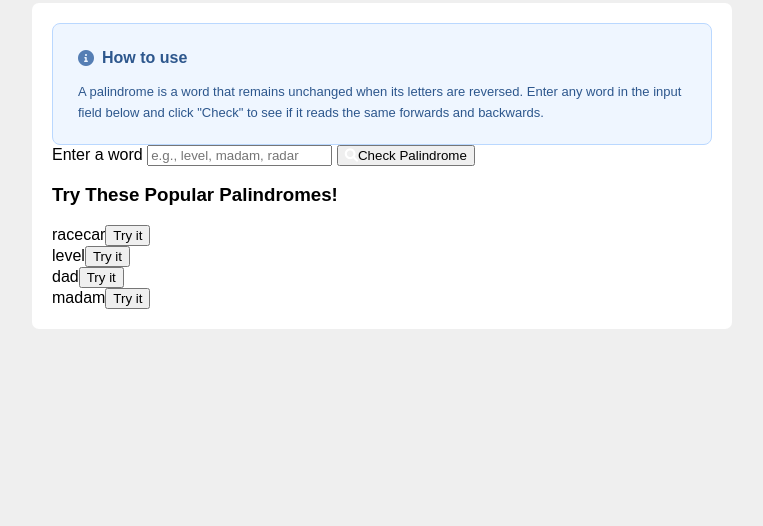
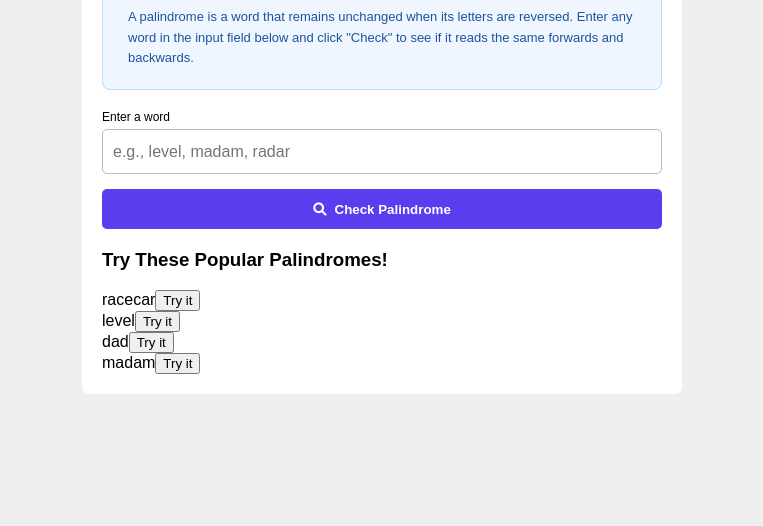
Before and after one commit to ericakcode/palindrome-word-game, a plain HTML site: page index.html in a window 1280 px wide. Shown: the part 274-800 px from the top of the page, without its empty margins (258-1021 px from the left). Drawn offline with Linux system fonts and the light colour scheme; a web font is replaced by a local one.

Commit message:
Added CSS styling for check button

```diff
--- a/style.css
+++ b/style.css
@@ -20,7 +20,7 @@ body {
   background-color: #fff;
   padding: 20px;
   border-radius: 7px;
-  max-width: 700px;
+  max-width: 600px;
 }
 
 /* "How to" container */
@@ -35,7 +35,7 @@ body {
 .instructions-container p {
   font-size: 13px;
   font-weight: 500;
-  color: #2d578d;
+  color: #1d549d;
   line-height: 1.3rem;
   margin: 10px 0;
 }
@@ -44,8 +44,45 @@ body {
   display: flex;
   align-items: center;
   gap: 8px;
-  color: #2d578d;
-  margin: 15px 0;
+  color: #1d549d;
+  margin: 10px 0;
 }
 
 /* Input word section */
+
+form {
+  margin: 20px 0;
+}
+
+label {
+  margin: 5px 0;
+  display: block;
+  font-size: 12px;
+  font-weight: 500;
+}
+
+#text {
+  width: 100%;
+  height: 45px;
+  border-radius: 5px;
+  border: 1px solid #bbb;
+  font-size: 1rem;
+  padding: 0 10px;
+}
+
+/* Button */
+
+#checkBtn {
+  width: 100%;
+  background-color: rgb(88, 62, 238);
+  height: 40px;
+  color: #fff;
+  font-weight: 600;
+  border-radius: 5px;
+  border: none;
+  margin-top: 15px;
+}
+
+#checkBtn i {
+  margin-right: 8px;
+}
```
